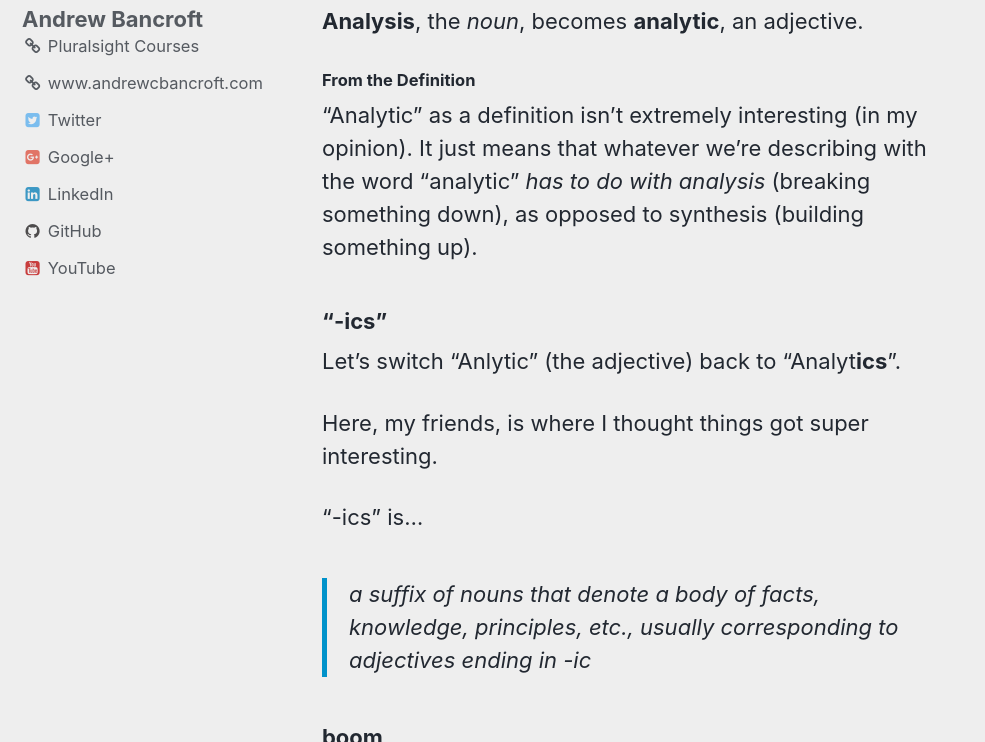
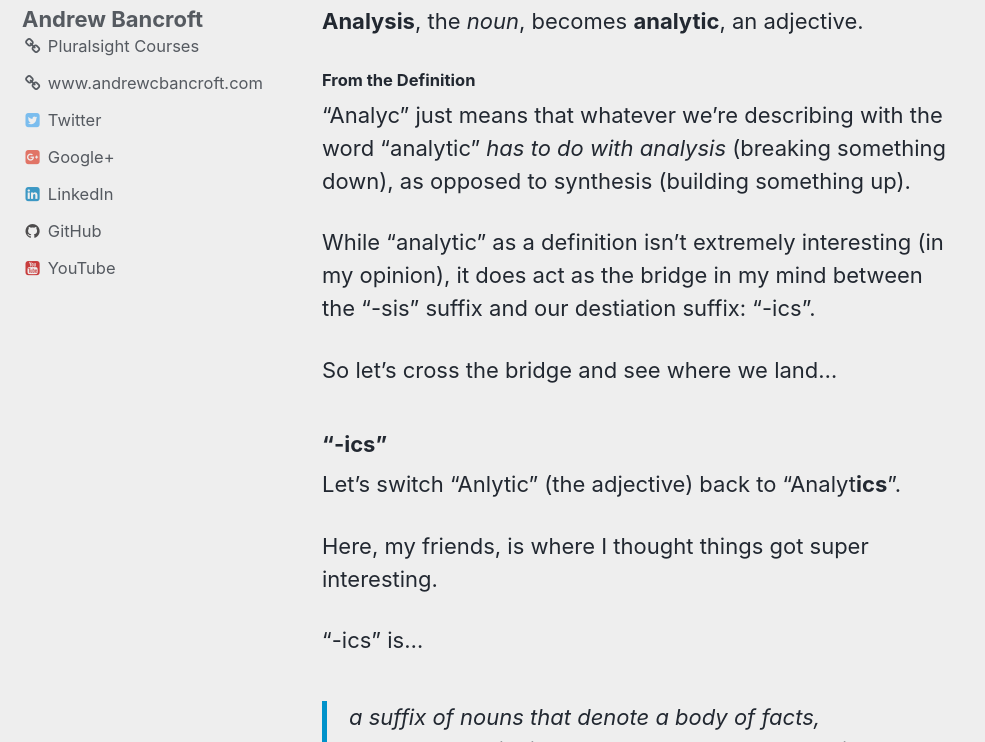
Before and after one commit to andrewcbancroft/datadaylife-blog, a Jekyll site: the page built from _posts/2018-01-09-data-analysis-vs-data-analytics-examining-suffix.md, in a window 1280 px wide and 900 px high, scrolled down 2982 px, cut to the strip 158-900 px from the top of the window. Shown: the whole strip, without its empty margins (0-985 px from the left). Built offline with Jekyll 4.4.1, drawn with Linux system fonts in a browser that asks for light colours; comment, search, counter and statistics services are not loaded.

Commit message:
Update 2018-01-09-data-analysis-vs-data-analytics-examining-suffix.md

```diff
--- a/_posts/2018-01-09-data-analysis-vs-data-analytics-examining-suffix.md
+++ b/_posts/2018-01-09-data-analysis-vs-data-analytics-examining-suffix.md
@@ -65,7 +65,11 @@ Here's the gist:  If you've got a "-sis" noun (like "analy**sis**"), you can mak
 **Analysis**, the *noun*, becomes **analytic**, an adjective.
 
 #### From the Definition
-"Analytic" as a definition isn't extremely interesting (in my opinion). It just means that whatever we're describing with the word "analytic" *has to do with analysis* (breaking something down), as opposed to synthesis (building something up).
+"Analyc" just means that whatever we're describing with the word "analytic" *has to do with analysis* (breaking something down), as opposed to synthesis (building something up).
+
+While "analytic" as a definition isn't extremely interesting (in my opinion), it does act as the bridge in my mind between the "-sis" suffix and our destiation suffix:  "-ics".
+
+So let's cross the bridge and see where we land...
 
 ### "-ics"
 Let's switch "Anlytic" (the adjective) back to "Analyt**ics**".
```
